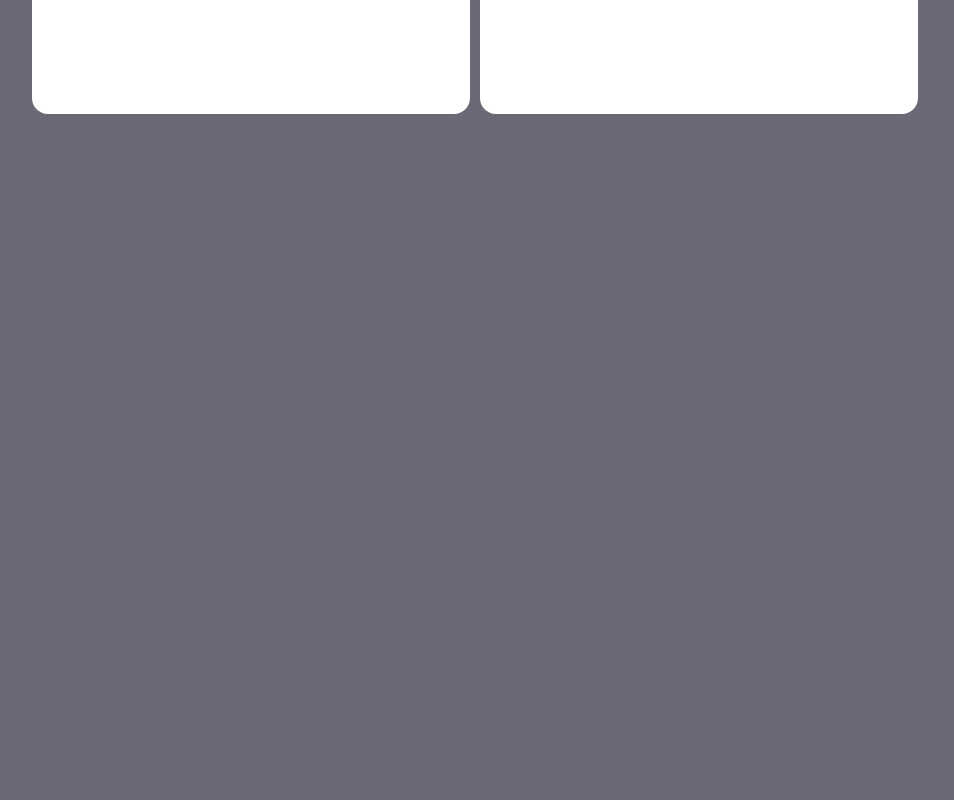
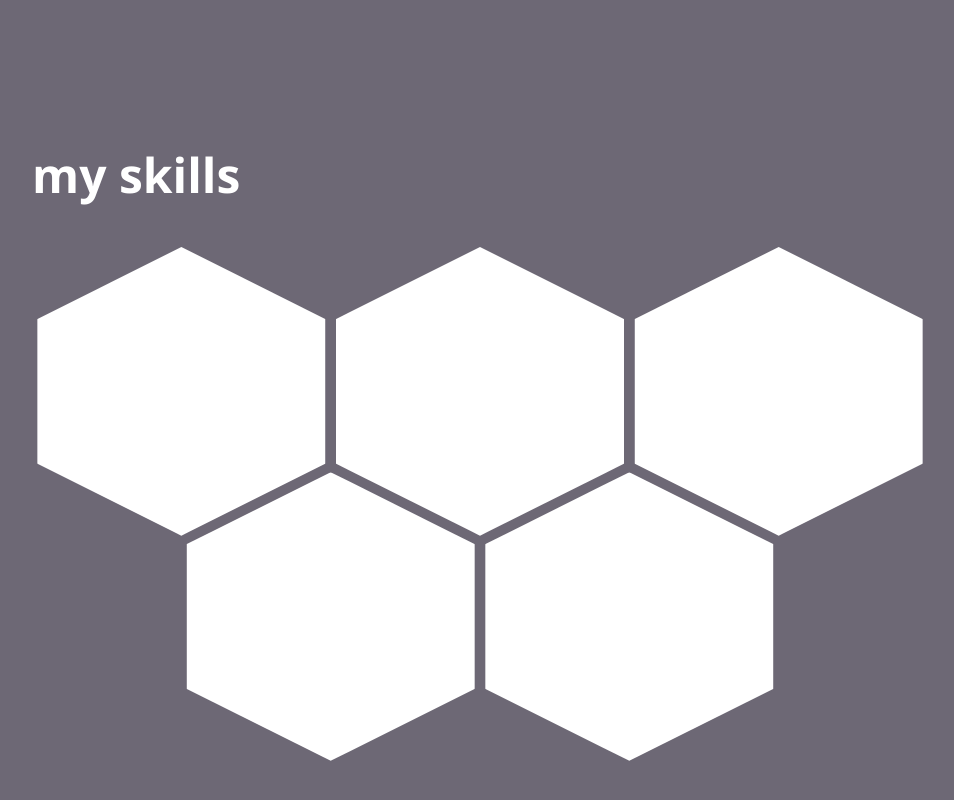
Before and after one commit to dredawkins11/personal-portfolio, a React app: page / in a window 1280 px wide. Shown: the part 1755-2555 px from the top of the page, without its empty margins (160-1114 px from the left). Before the commit the page ends 1869 px from the top, so only its background shows below. Built offline with nearby package versions, Linux system fonts and the light colour scheme.

Commit message:
created basic skills section layout

```diff
--- a/src/App.jsx
+++ b/src/App.jsx
@@ -2,6 +2,7 @@ import React from "react";
 import Header from "./components/Header";
 import Intro from "./components/Intro";
 import Projects from "./components/Projects";
+import Skills from "./components/Skills";
 import "./styles/App.scss"
 
 const App = () =>{
@@ -11,7 +12,7 @@ const App = () =>{
             <main>
                 <Intro/>
                 <Projects/>
-                {/* <Skills /> */}
+                <Skills/>
                 {/* <About /> */}
             </main>
             {/* <Footer /> */}
--- /dev/null
+++ b/src/components/Skills.jsx
@@ -0,0 +1,18 @@
+import React from 'react';
+import '../styles/Skills.scss'
+
+const Skills = () =>{
+    return (
+        <section className='skills-section'>
+            <h1>my skills</h1>
+            <div className="skill-container">
+                <div className="skill-item"></div>
+                <div className="skill-item"></div>
+                <div className="skill-item"></div>
+                <div className="skill-item"></div>
+                <div className="skill-item"></div>
+            </div>
+        </section>
+    )
+}
+export default Skills
--- a/src/styles/Projects.scss
+++ b/src/styles/Projects.scss
@@ -15,7 +15,7 @@ section {
         .project-item {
             width: calc(50% - 10px);
             box-sizing: border-box;
-            aspect-ratio: 1 / 1;
+            aspect-ratio: 3 / 2;
             border: 3px solid variables.$primary-text;
             border-radius: 1rem;
             background-color: variables.$primary-text;
--- /dev/null
+++ b/src/styles/Skills.scss
@@ -0,0 +1,63 @@
+@use "variables";
+@use "mixins";
+
+.skills-section {
+    display: flex;
+    flex-flow: column;
+    align-items: center;
+    justify-content: center;
+
+    h1 {
+        width: 100%;
+        text-align: left;
+    }
+
+    .skill-container {
+        --g: 10px;
+        --s: calc((70vw / 3) - var(--g));
+        position: relative;
+        margin: calc(var(--s) + var(--g));
+        margin-top: 0;
+        display: grid;
+        width: var(--s);
+
+        .skill-item {
+            grid-area: 1/1;
+            width: var(--s);
+            aspect-ratio: 1 / 1;
+            clip-path: polygon(
+                0% 25%,
+                0% 75%,
+                50% 100%,
+                100% 75%,
+                100% 25%,
+                50% 0
+            );
+            background-color: variables.$primary-text;
+            transform: translate(var(--_x, 0), var(--_y, 0));
+        }
+
+
+        .skill-item:nth-child(1) {
+            --_x: calc(-100% - var(--g));
+        }
+
+        .skill-item:nth-child(3),
+        .skill-item:nth-child(5) {
+            --_y: calc(75% + 0.87 * var(--g));
+        }
+        .skill-item:nth-child(6) {
+            --_y: calc(75% + 0.87 * var(--g));
+        }
+        .skill-item:nth-child(3) {
+            --_x: calc(-50% - 0.5 * var(--g));
+        }
+        .skill-item:nth-child(5),
+        .skill-item:nth-child(6) {
+            --_x: calc(50% + 0.5 * var(--g));
+        }
+        .skill-item:nth-child(4) {
+            --_x: calc(100% + var(--g));
+        }
+    }
+}
```
